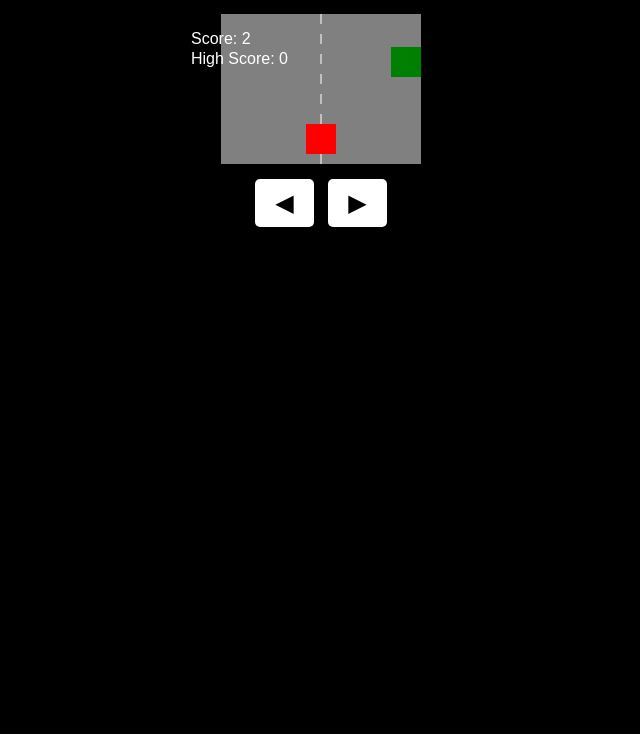
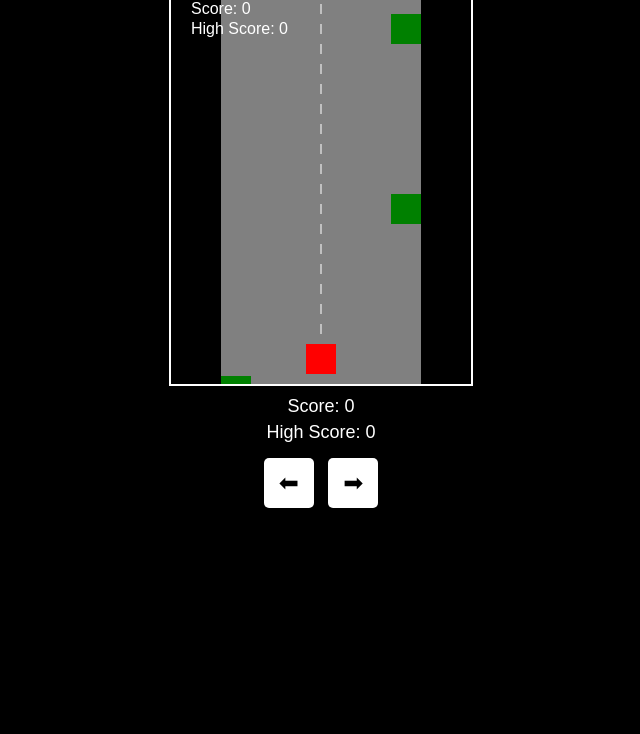
Before and after one commit to imbativeiss/CarGameTyaa, a plain HTML site: page index.html in a window 1280 px wide. Shown: the part 66-800 px from the top of the page, without its empty margins (319-959 px from the left). Drawn offline with Linux system fonts and the light colour scheme.

Commit message:
Update index.html

```diff
--- a/index.html
+++ b/index.html
@@ -4,46 +4,17 @@
     <meta charset="UTF-8">
     <meta name="viewport" content="width=device-width, initial-scale=1.0">
     <title>Game Mobil Pixel</title>
-    <style>
-        body {
-            text-align: center;
-            background-color: black;
-            color: white;
-            font-family: Arial, sans-serif;
-        }
-        canvas {
-            background-color: gray;
-            display: block;
-            margin: auto;
-        }
-        .controls {
-            margin-top: 10px;
-        }
-        button {
-            font-size: 24px;
-            padding: 10px 20px;
-            margin: 5px;
-            border: none;
-            background-color: white;
-            color: black;
-            border-radius: 5px;
-            cursor: pointer;
-        }
-        button:active {
-            background-color: lightgray;
-        }
-    </style>
+    <link rel="stylesheet" href="style.css">
 </head>
 <body>
     <h1>Dev: @imbativeiss</h1>
-    <canvas id="gameCanvas"></canvas>
-
-    <!-- Tombol Kontrol untuk Mobile -->
+    <canvas id="gameCanvas" width="300" height="400"></canvas>
+    <p>Score: <span id="score">0</span></p>
+    <p>High Score: <span id="highScore">0</span></p>
     <div class="controls">
-        <button id="leftBtn">◀</button>
-        <button id="rightBtn">▶</button>
+        <button id="leftBtn">⬅︎</button>
+        <button id="rightBtn">➡︎</button>
     </div>
-
     <script src="script.js"></script>
 </body>
-    </html>
+</html>
```
